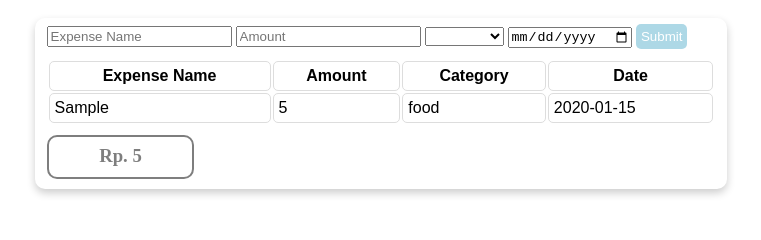
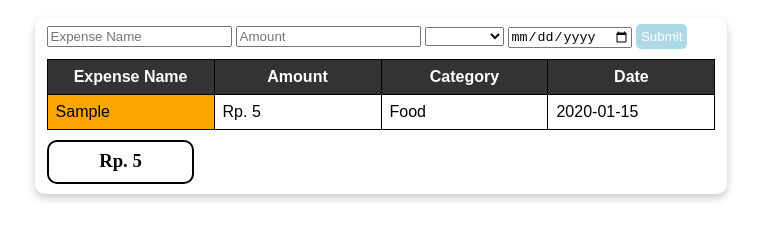
Before and after one commit to rffaprta/Expense-Calculator, a plain HTML site: page index.html in a window 1280 px wide. Both pictures are taken after typing "Sample", "5", "2020-01-15" into the empty fields and a click on the button "Submit". Shown: the part 80-320 px from the top of the page, without its empty margins (273-1034 px from the left). Drawn offline with nearby package versions, Linux system fonts and the light colour scheme.

Commit message:
html fix, js fix

```diff
--- a/index.css
+++ b/index.css
@@ -47,18 +47,32 @@ table {
   font-family: arial, sans-serif;
   width: 100%;
   margin: 10px auto;
+  border-collapse: collapse;
+}
+
+thead {
+  background-color: #333;
+  color: white;
+}
+
+tr th {
+  font-weight: bold;
 }
 
 td,
 th {
-  border: 1px solid #dddddd;
+  border: 1px solid black;
   text-align: left;
-  padding: 5px;
-  border-radius: 5px;
+  padding: 8px;
+}
+
+tr td:first-child {
+  background-color: orange;
 }
 
 thead th {
   text-align: center;
+  width: 25%;
 }
 
 .total {
@@ -66,7 +80,6 @@ thead th {
   height: 30px;
   border: 2px solid black;
   border-radius: 10px;
-  opacity: 0.5;
   text-align: center;
   padding: 5px;
 }
--- a/index.html
+++ b/index.html
@@ -31,9 +31,9 @@
           />
 
           <select name="category" id="itemCategory">
-            <option value="food">Food</option>
-            <option value="transport">Transport</option>
-            <option value="shopping">Shopping</option>
+            <option value="Food">Food</option>
+            <option value="Transport">Transport</option>
+            <option value="Shopping">Shopping</option>
           </select>
 
           <input
--- a/index.js
+++ b/index.js
@@ -26,7 +26,7 @@ $("button").click(function (e) {
   const barisBaru = `
     <tr>
         <td>${inputName}</td>
-        <td>${inputNumber}</td>
+        <td>Rp. ${inputNumber}</td>
         <td>${inputCategory}</td>
         <td>${inputDate}</td>
     </tr>
```
